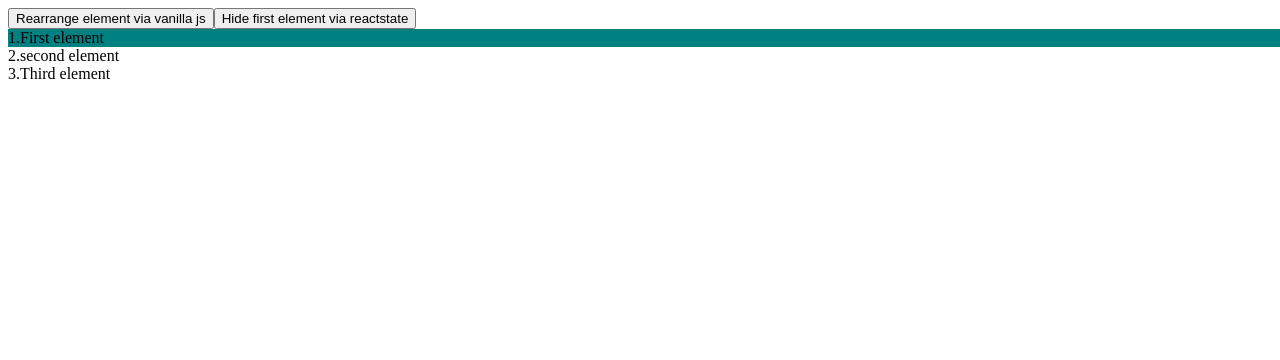
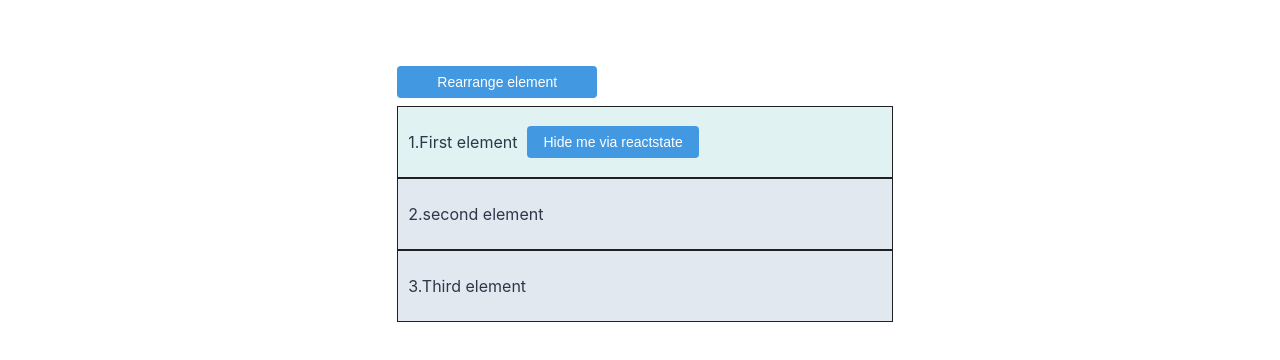
Before and after one commit to kritidipto-1234/break-react, a React (Vite) app: page / in a window 1280 px wide. Shown: the top 360 px of the page. Built offline with nearby package versions, Linux system fonts and the light colour scheme.

Commit message:
feat(css): fixed

```diff
--- a/package.json
+++ b/package.json
@@ -40,6 +40,7 @@
     "eslint-plugin-react-hooks": "^4.6.2",
     "eslint-plugin-react-refresh": "^0.4.3",
     "globals": "^15.10.0",
+    "sass": "^1.81.0",
     "tsx": "^4.7.1",
     "typescript": "^5.0.2",
     "typescript-eslint": "8.8.1",
--- /dev/null
+++ b/src/Break.module.scss
@@ -0,0 +1,72 @@
+.Break {
+  display: flex;
+  flex-direction: column;
+  align-items: left;
+  justify-content: top;
+  width: 40%;
+  margin: 0 auto;
+  padding-top: 50px;
+  min-height: 100vh;
+//   background-color: #f5f7fa;
+  color: #2d3748;
+  font-family: -apple-system, BlinkMacSystemFont, 'Segoe UI', Roboto, Oxygen, Ubuntu, Cantarell, sans-serif;
+
+
+
+  .element {
+    margin-left: 10px;
+    display: flex;
+    align-items: center;
+    justify-content: left;
+    height: 50px;
+    // margin:5px;
+    border: 1px solid #1f2022;
+    padding: 10px;
+    background-color: #e2e8f0;
+  }
+
+  .myDiv {
+    background-color: #e0f2f1;
+    // padding: 15px 0px;
+    // display: none;
+    // box-shadow: 0 2px 4px rgba(0, 0, 0, 0.1);
+    // width: 250px;
+    // text-align: center;
+    // display: flex;
+    // flex-direction: column;
+    // align-items: center;
+  }
+
+  button {
+    background-color: #4299e1;
+    color: white;
+    border: none;
+    padding: 8px 16px;
+    border-radius: 4px;
+    cursor: pointer;
+    font-size: 14px;
+    margin: 8px 0;
+    max-width: 200px;
+    margin-left: 10px;
+    transition: background-color 0.2s ease;
+    min-width: 30px;
+
+    &:hover {
+      background-color: #3182ce;
+    }
+  }
+
+
+  #random-container {
+    background-color: white;
+    width: 250px;
+    text-align: center;
+
+    div {
+      padding: 12px;
+      background-color: #edf2f7;
+      border-radius: 4px;
+      border: 1px solid #e2e8f0;
+    }
+  }
+}
--- a/src/BreakReact.tsx
+++ b/src/BreakReact.tsx
@@ -1,4 +1,5 @@
 import { useState } from "react";
+import styles from './Break.module.scss';
 
 const destroyElement = () =>{
     const dest = document.querySelector("#random-element");
@@ -7,21 +8,26 @@ const destroyElement = () =>{
     }
 }
 
+console.log(styles);
+
   export const BreakReact = () => {
     const [elementShown, updateElement] = useState(true);
 
     return (
-      <div id='app' style={{height: '100vh', width: '100vw'}}>
+      <div className={styles.Break} id='app'>
         <button onClick={() => destroyElement()}>
-          Rearrange element via vanilla js
+          Rearrange element
         </button>
+
+      { elementShown ? <div id="my-div" className={styles.element+" "+styles.myDiv}>
+        1.First element
         <button onClick={() => updateElement(false)}>
-          Hide first element via reactstate
+          Hide me via reactstate
         </button>
-      { elementShown ? <div id="my-div" style={{backgroundColor: 'teal'}}>1.First element</div> : null }
+      </div> : null }
       <div id="random-container" >
-        <div>2.second element</div>
-        <div id="random-element">3.Third element</div>
+        <div className={styles.element}>2.second element</div>
+        <div id="random-element" className={styles.element}>3.Third element</div>
       </div>
       </div>
     );
--- /dev/null
+++ b/src/global.d.ts
@@ -0,0 +1,4 @@
+declare module '*.module.scss' {
+    const content: { [className: string]: string };
+    export default content;
+}
```
Also changed, not shown: 1 other file (tests, documents, lock files or other folders).
